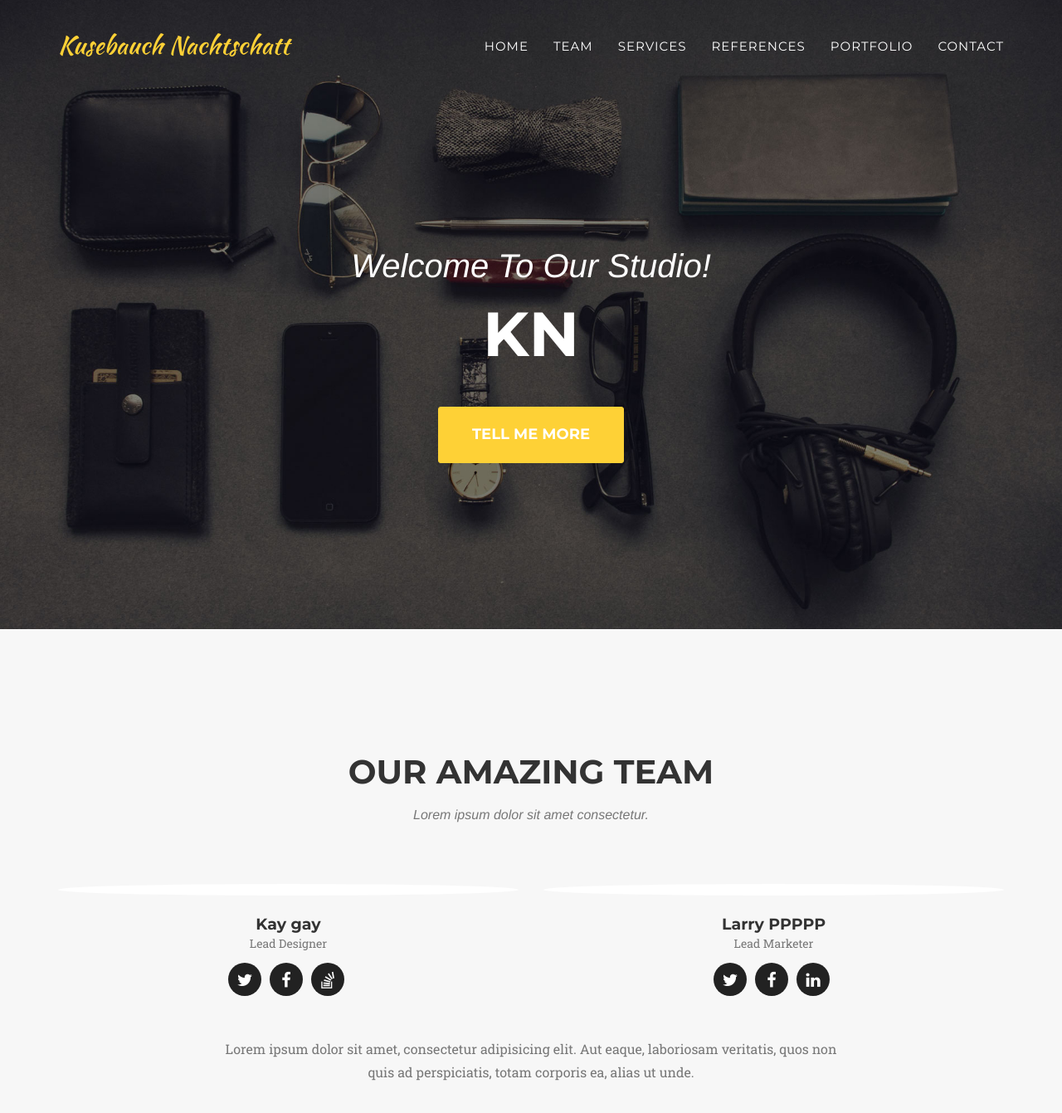
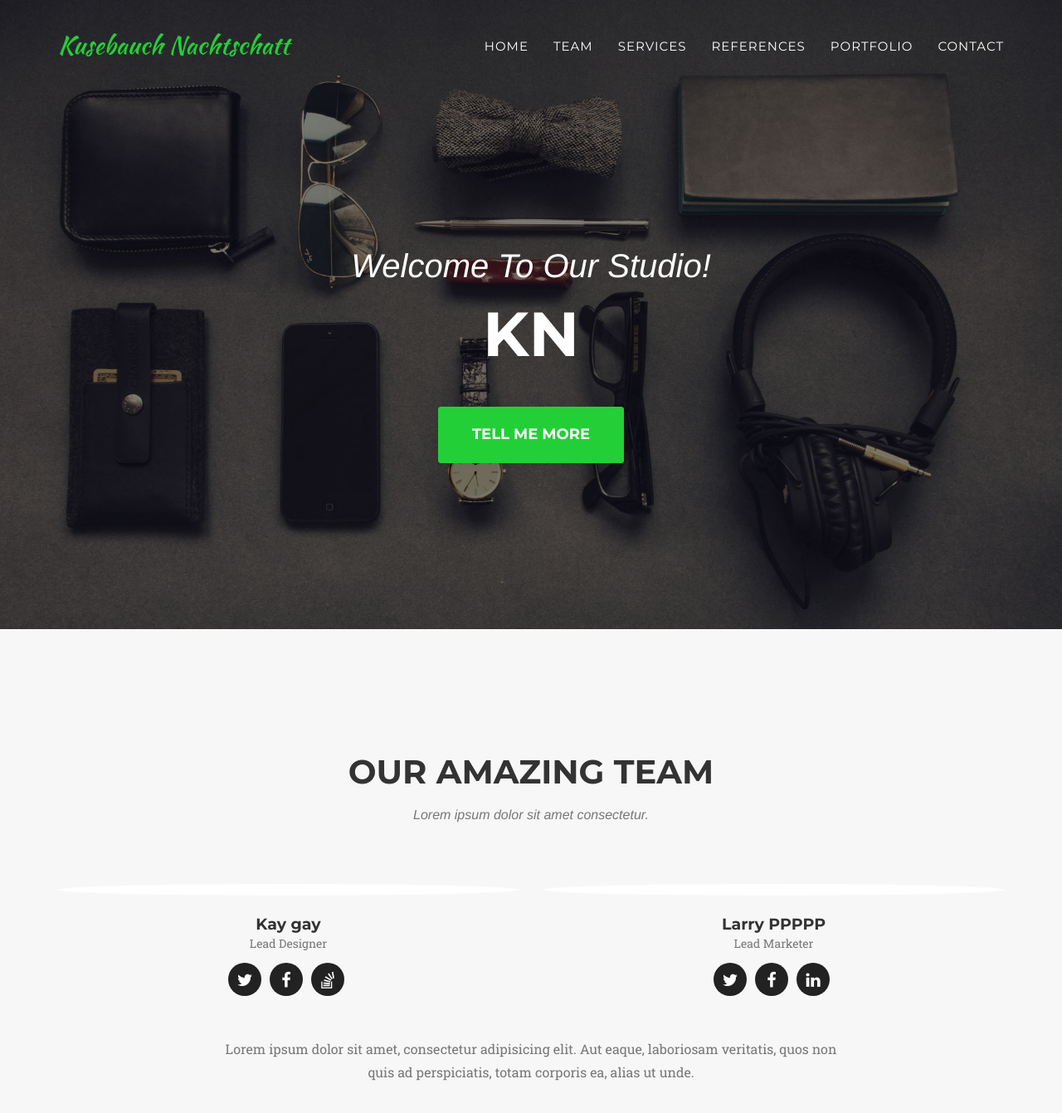
Before and after one commit to mnachtschatt/knWebsite, a Jekyll site: the page built from _posts/2014-07-16-project-3.markdown, in a window 1280 px wide and 1400 px high. Shown: the top 1341 px of the window at 83% size. Built offline with Jekyll 4.4.1, drawn with Linux system fonts in a browser that asks for light colours; some web fonts are replaced.

Commit message:
shopping cart icon change

```diff
--- a/_config.yml
+++ b/_config.yml
@@ -8,7 +8,7 @@ description: "Write an awesome description for your new site here. You can edit
 
 # Color settings (hex-codes without the leading hash-tag)
 color:
-  primary: fed136
+  primary: 23CF37
   secondary: fec503
   secondary-dark: 333
 
--- a/_includes/css/agency.css
+++ b/_includes/css/agency.css
@@ -13,7 +13,8 @@ body {
 .text-muted {
     color: #777;
 }
-
+.Logo-Design {
+background-color: aquamarine;width:20px;height:20px;background-image: url(../img/map-image.png);}
 .text-primary {
     color: #{{ site.color.primary }};
 }
--- a/_includes/services.html
+++ b/_includes/services.html
@@ -9,10 +9,8 @@
             </div>
             <div class="row text-center">
                 <div class="col-md-4">
-                    <span class="fa-stack fa-4x">
-                        <i class="fa fa-circle fa-stack-2x text-primary"></i>
-                        <i class="fa fa-shopping-cart fa-stack-1x fa-inverse"></i>
-                    </span>
+
+                   <img src="../img/header-bg.jpg";>
                     <h4 class="service-heading">E-Commerce</h4>
                     <p class="text-muted">Lorem ipsum dolor sit amet, consectetur adipisicing elit. Minima maxime quam architecto quo inventore harum ex magni, dicta impedit.</p>
                 </div>
```
Also changed, not shown: 9 other files.
